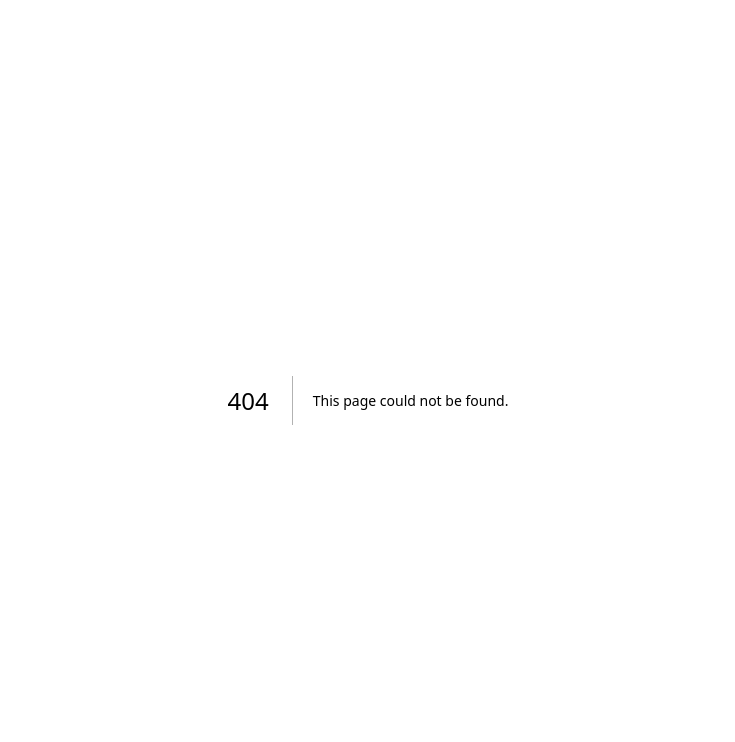
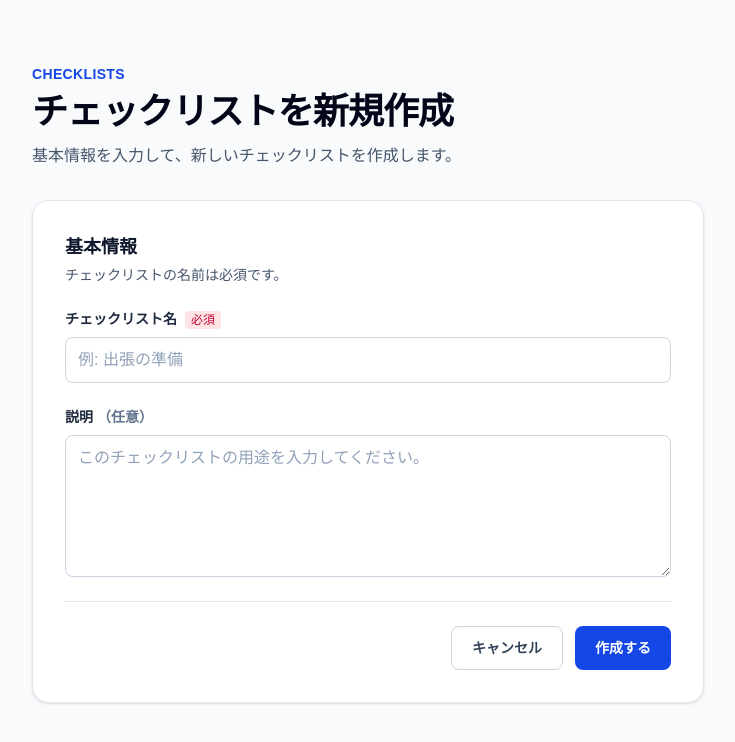
Before and after one commit to masaki-shinkawa-adglobe/hackathon-20260725, a Next.js app in the folder apps/web/: page /checklists/new in a window 1280 px wide. Before the commit this address had no page. Shown: the top 742 px of the page, without its empty margins (272-1007 px from the left). Built offline with nearby package versions, Linux system fonts and the light colour scheme.

Commit message:
feat(web): add checklist creation page

```diff
--- /dev/null
+++ b/apps/web/src/app/checklists/new/actions.ts
@@ -0,0 +1,35 @@
+"use server";
+
+import { redirect } from "next/navigation";
+
+export type ChecklistFormState = {
+  errors: {
+    name?: string;
+  };
+  values: {
+    name: string;
+    description: string;
+  };
+};
+
+export async function createChecklist(
+  _previousState: ChecklistFormState,
+  formData: FormData,
+): Promise<ChecklistFormState> {
+  const name = String(formData.get("name") ?? "");
+  const description = String(formData.get("description") ?? "");
+
+  if (!name.trim()) {
+    return {
+      errors: {
+        name: "チェックリスト名を入力してください。",
+      },
+      values: {
+        name,
+        description,
+      },
+    };
+  }
+
+  redirect("/");
+}
--- /dev/null
+++ b/apps/web/src/app/checklists/new/checklist-form.tsx
@@ -0,0 +1,88 @@
+"use client";
+
+import Link from "next/link";
+import { useActionState } from "react";
+import { useFormStatus } from "react-dom";
+
+import {
+  createChecklist,
+} from "./actions";
+import type { ChecklistFormState } from "./actions";
+
+const initialChecklistFormState: ChecklistFormState = {
+  errors: {},
+  values: {
+    name: "",
+    description: "",
+  },
+};
+
+function SubmitButton() {
+  const { pending } = useFormStatus();
+
+  return (
+    <button
+      type="submit"
+      disabled={pending}
+      className="inline-flex min-h-11 items-center justify-center rounded-lg bg-blue-700 px-5 py-2.5 text-sm font-semibold text-white transition hover:bg-blue-800 disabled:cursor-not-allowed disabled:bg-blue-400"
+    >
+      {pending ? "作成中..." : "作成する"}
+    </button>
+  );
+}
+
+export function ChecklistForm() {
+  const [state, formAction] = useActionState(
+    createChecklist,
+    initialChecklistFormState,
+  );
+
+  return (
+    <form action={formAction} className="space-y-6" noValidate>
+      <div>
+        <label htmlFor="name" className="block text-sm font-semibold text-slate-800">
+          チェックリスト名 <span className="ml-1 rounded bg-rose-100 px-1.5 py-0.5 text-xs font-medium text-rose-700">必須</span>
+        </label>
+        <input
+          id="name"
+          name="name"
+          type="text"
+          defaultValue={state.values.name}
+          aria-describedby={state.errors.name ? "name-error" : undefined}
+          aria-invalid={Boolean(state.errors.name)}
+          className="mt-2 block w-full rounded-lg border border-slate-300 bg-white px-3 py-2.5 text-slate-900 outline-none transition placeholder:text-slate-400 focus:border-blue-600 focus:ring-2 focus:ring-blue-100"
+          placeholder="例: 出張の準備"
+        />
+        {state.errors.name && (
+          <p id="name-error" className="mt-2 text-sm text-rose-700">
+            {state.errors.name}
+          </p>
+        )}
+      </div>
+
+      <div>
+        <label htmlFor="description" className="block text-sm font-semibold text-slate-800">
+          説明 <span className="text-slate-500">（任意）</span>
+        </label>
+        <textarea
+          id="description"
+          name="description"
+          rows={5}
+          defaultValue={state.values.description}
+          className="mt-2 block w-full resize-y rounded-lg border border-slate-300 bg-white px-3 py-2.5 text-slate-900 outline-none transition placeholder:text-slate-400 focus:border-blue-600 focus:ring-2 focus:ring-blue-100"
+          placeholder="このチェックリストの用途を入力してください。"
+        />
+      </div>
+
+      <div className="flex flex-col-reverse gap-3 border-t border-slate-200 pt-6 sm:flex-row sm:justify-end">
+        <Link
+          href="/"
+          className="inline-flex min-h-11 items-center justify-center rounded-lg border border-slate-300 bg-white px-5 py-2.5 text-sm font-semibold text-slate-700 transition hover:bg-slate-50"
+        >
+          キャンセル
+        </Link>
+        <SubmitButton />
+      </div>
+    </form>
+  );
+}
--- /dev/null
+++ b/apps/web/src/app/checklists/new/page.tsx
@@ -0,0 +1,25 @@
+import { ChecklistForm } from "./checklist-form";
+
+export default function NewChecklistPage() {
+  return (
+    <main className="min-h-screen bg-slate-50 px-4 py-10 sm:px-6 sm:py-16">
+      <div className="mx-auto max-w-2xl">
+        <p className="text-sm font-semibold tracking-wide text-blue-700">CHECKLISTS</p>
+        <h1 className="mt-2 text-3xl font-bold tracking-tight text-slate-950 sm:text-4xl">
+          チェックリストを新規作成
+        </h1>
+        <p className="mt-3 text-sm leading-6 text-slate-600 sm:text-base">
+          基本情報を入力して、新しいチェックリストを作成します。
+        </p>
+
+        <section className="mt-8 rounded-2xl border border-slate-200 bg-white p-5 shadow-sm sm:p-8">
+          <h2 className="text-lg font-semibold text-slate-900">基本情報</h2>
+          <p className="mt-1 text-sm text-slate-600">チェックリストの名前は必須です。</p>
+          <div className="mt-6">
+            <ChecklistForm />
+          </div>
+        </section>
+      </div>
+    </main>
+  );
+}
```
